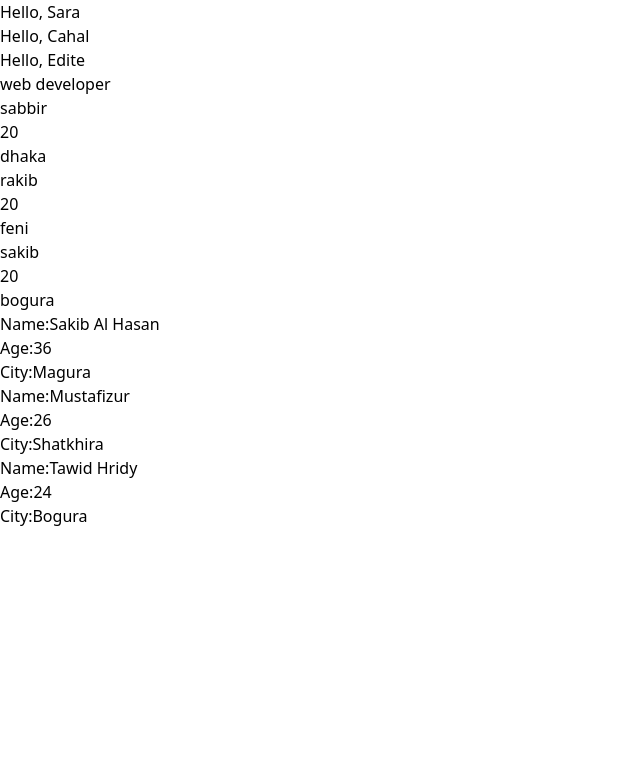
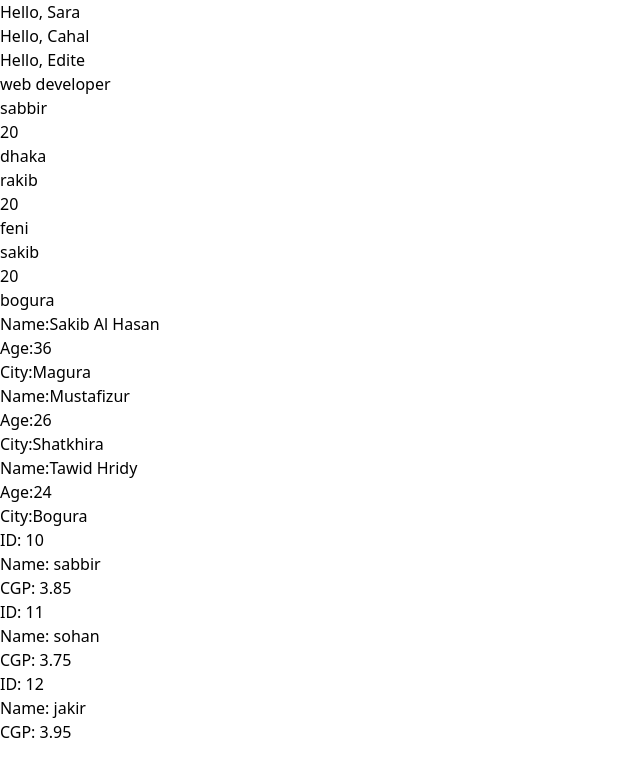
Before and after one commit to CodingSabbir/programming-hero, a React (Vite) app: page / in a window 1280 px wide. Shown: the top 776 px of the page, without its empty margins (0-640 px from the left). Built offline with nearby package versions, Linux system fonts and the light colour scheme.

Commit message:
componet map

```diff
--- a/src/App.jsx
+++ b/src/App.jsx
@@ -1,5 +1,6 @@
 
 import Card from "./componets/Card"
+import Map from "./componets/Map"
 import Propes from "./componets/Propes"
 
 
@@ -11,6 +12,7 @@ function App() {
       <Propes name='Sakib Al Hasan' age='36' city='Magura'/>
       <Propes name='Mustafizur '  age='26' city='Shatkhira'/>
       <Propes name='Tawid Hridy '  age='24' city='Bogura'/>
+      <Map/>
 
     </>
   )
--- /dev/null
+++ b/src/componets/Map.jsx
@@ -0,0 +1,47 @@
+
+
+const Map = () => {
+
+    const obj=[
+        {
+            id:10,
+            name:'sabbir',
+            cgp:3.85,
+        },
+        {
+            id:11,
+            name:'sohan',
+            cgp:3.75,
+        },
+        {
+            id:12,
+            name:'jakir',
+            cgp:3.95,
+        }
+   ]
+
+    const ComponetMap=({object})=>{
+        return (
+            <div>
+                <p>ID: {object.id}</p>
+                <p>Name: {object.name}</p>
+                <p>CGP: {object.cgp}</p>
+            </div>
+        );
+    }
+
+    return (
+        <>
+        <div>
+            {
+                obj.map((student,i)=>(
+                    <div key={i}><ComponetMap object={student}/></div>
+                ))
+            }
+        </div>
+
+        </>
+    );
+};
+
+export default Map;
```
